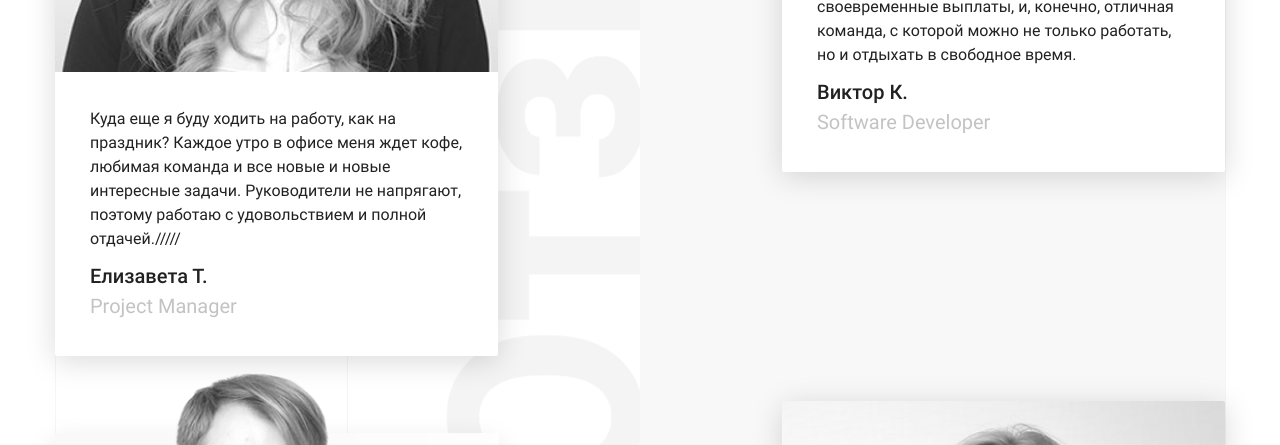
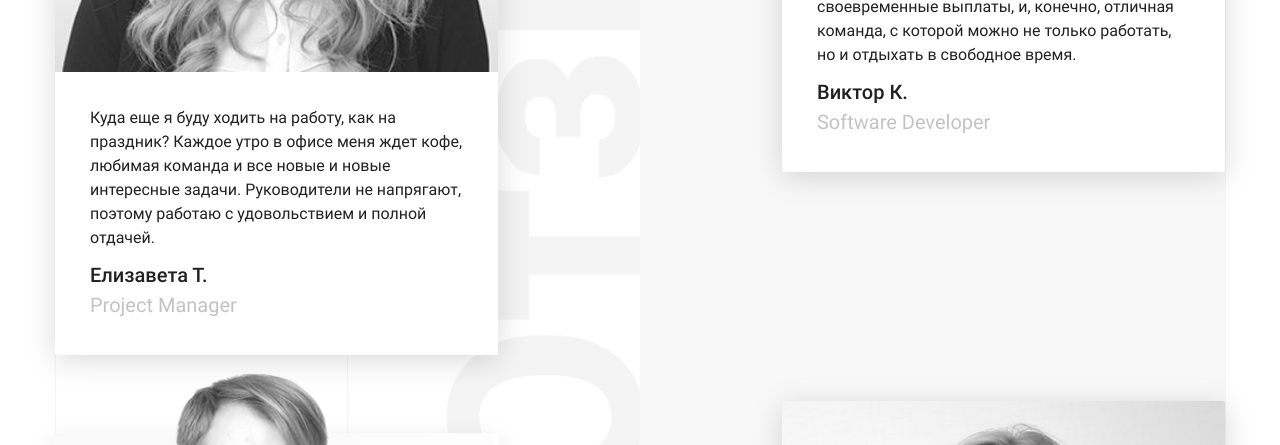
Before and after one commit to ilyafreshcode/freshcodeit.github.io, a Jekyll site: the page built from _pages/review.html, in a window 1280 px wide and 900 px high, scrolled down 845 px. Shown: the part 151-596 px from the top of the window. Built offline with Jekyll 4.4.1, drawn with Linux system fonts in a browser that asks for light colours.

Commit message:
Updated from 2017-08-02T14:52

```diff
--- a/_data/review.json
+++ b/_data/review.json
@@ -1 +1 @@
-{"title":"Отзывы сотрудников","reviews":[{"text":"Куда еще я буду ходить на работу, как на праздник? Каждое утро в офисе меня ждет кофе, любимая команда и все новые и новые интересные задачи. Руководители не напрягают, поэтому работаю с удовольствием и полной отдачей./////","name":"Елизавета Т.","title":"Project Manager","img":"/images/troyanova.jpg"},{"text":"FreshCode - это уютный офис расположенный в центре, адекватное руководство, своевременные выплаты, и, конечно, отличная команда, с которой можно не только работать, но и отдыхать в свободное время.","name":"Виктор К.","title":"Software Developer","img":"/images/krasnogorskui.png"},{"text":"Я рад, что решился прийти на собеседование и попал в эту дружную команду. Здесь я получил незаменимый опыт, ценные связи и хорошую зарплату.","name":"Николай Г.","title":"Project Manager","img":"/images/gonchar.png"},{"text":"Еще на собеседовании я поняла, что мне здесь понравится. Приветливые, позитивные ребята в команде, уютный офис, хорошая техника. Что еще нужно для счастья начинающему программисту?","name":"Юлия Л.","title":"Software Developer","img":"/images/logvinovaU.png"}]}
+{"title":"Отзывы сотрудников","reviews":[{"text":"Куда еще я буду ходить на работу, как на праздник? Каждое утро в офисе меня ждет кофе, любимая команда и все новые и новые интересные задачи. Руководители не напрягают, поэтому работаю с удовольствием и полной отдачей.","name":"Елизавета Т.","title":"Project Manager","img":"/images/troyanova.jpg"},{"text":"FreshCode - это уютный офис расположенный в центре, адекватное руководство, своевременные выплаты, и, конечно, отличная команда, с которой можно не только работать, но и отдыхать в свободное время.","name":"Виктор К.","title":"Software Developer","img":"/images/krasnogorskui.png"},{"text":"Я рад, что решился прийти на собеседование и попал в эту дружную команду. Здесь я получил незаменимый опыт, ценные связи и хорошую зарплату.","name":"Николай Г.","title":"Project Manager","img":"/images/gonchar.png"},{"text":"Еще на собеседовании я поняла, что мне здесь понравится. Приветливые, позитивные ребята в команде, уютный офис, хорошая техника. Что еще нужно для счастья начинающему программисту?","name":"Юлия Л.","title":"Software Developer","img":"/images/logvinovaU.png"}]}
```
